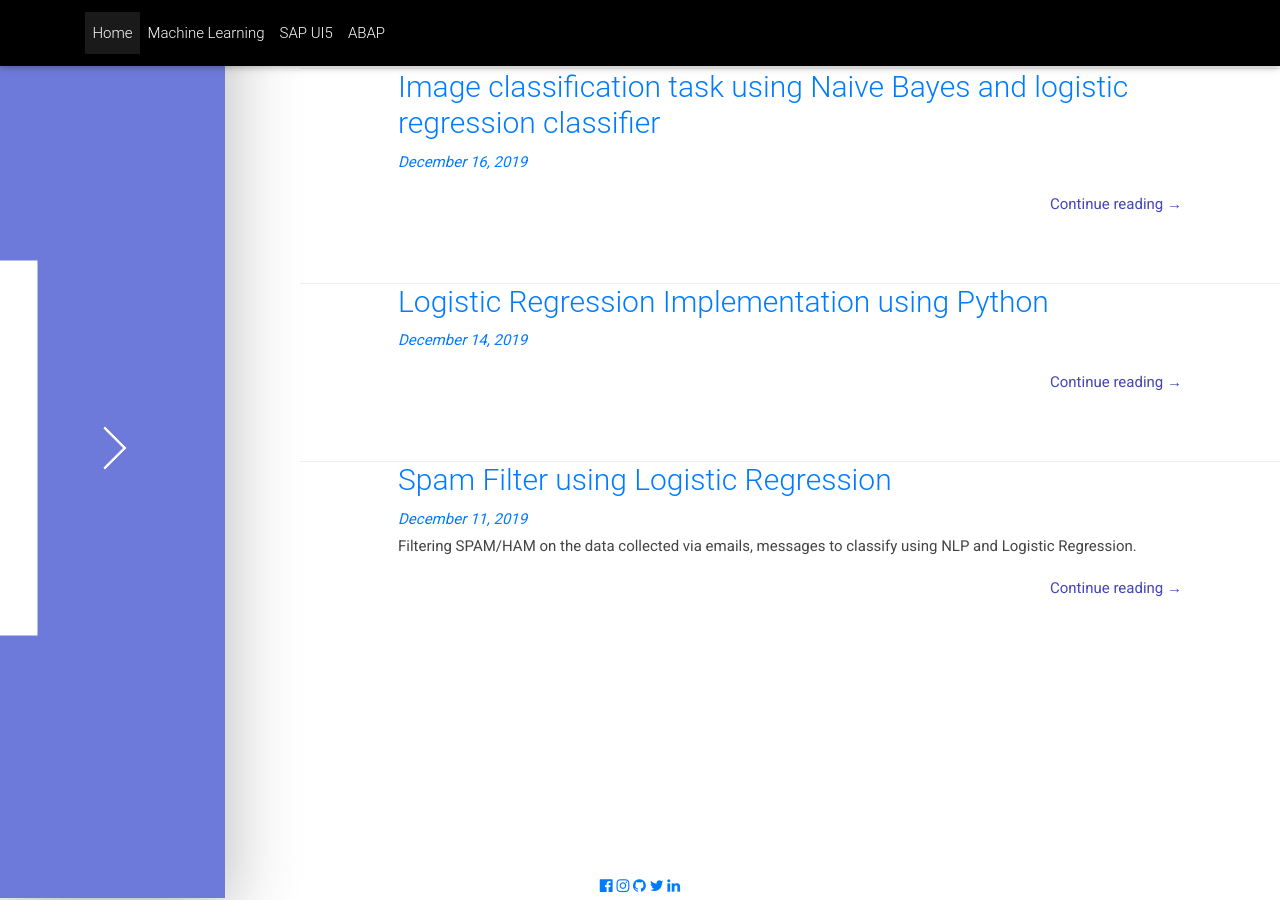
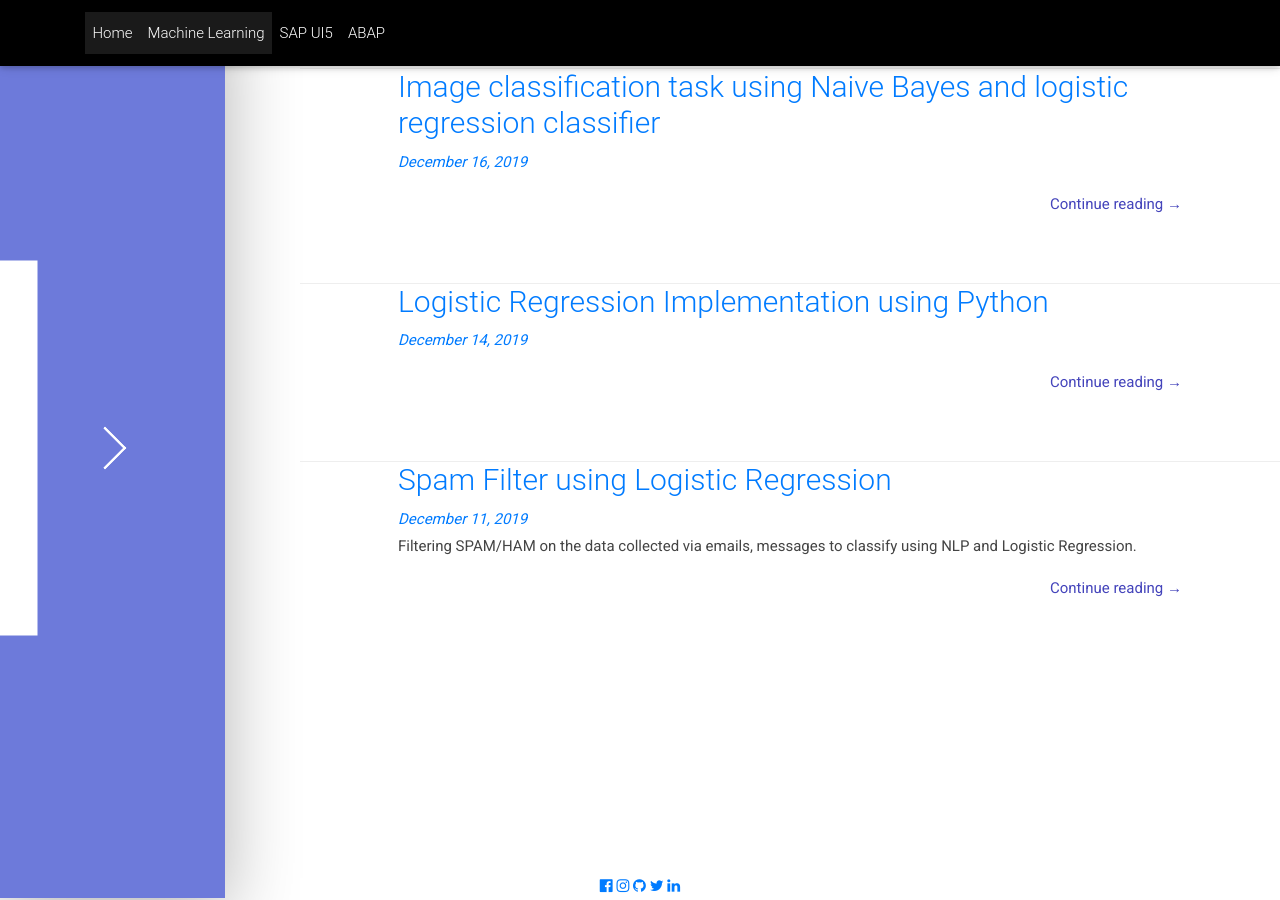
Before and after one commit to GauravChaudhary1/portfolio, a Jekyll site: the page built from machinelearning/index.html, in a window 1280 px wide and 900 px high. Built offline with Jekyll 4.4.1, drawn with Linux system fonts in a browser that asks for light colours; nearby versions of some CDN libraries; some web fonts are replaced.

Commit message:
Update navbar.html

```diff
--- a/_includes/navbar.html
+++ b/_includes/navbar.html
@@ -11,19 +11,19 @@
             <div class="collapse navbar-collapse" id="navbarSupportedContent">
 
                 <!-- Left -->
-                <ul class="navbar-nav mr-auto">
-                    <li class="nav-item active">
+                <ul id="navMenu" class="navbar-nav mr-auto">
+                    <li id="idHome" class="nav-item active">
                         <a href="/" class="{% if page.url == '/index.html' %}current{% endif %} nav-link">Home
                             <span class="sr-only">(current)</span>
                         </a>
                     </li>
-                    <li class="nav-item">
+                    <li id="idML" class="nav-item {% if page.url contains 'machinelearning' %}active{% endif %}">
                         <a class="nav-link" href="/machinelearning/" target="_blank">Machine Learning</a>
                     </li>
-                    <li class="nav-item">
+                    <li id="idUI5" class="nav-item">
                         <a class="nav-link" href="#" target="_blank">SAP UI5</a>
                     </li>
-                    <li class="nav-item">
+                    <li id="idAbap" class="nav-item">
                         <a class="nav-link" href="#" target="_blank">ABAP</a>
                     </li>
                 </ul>
```
